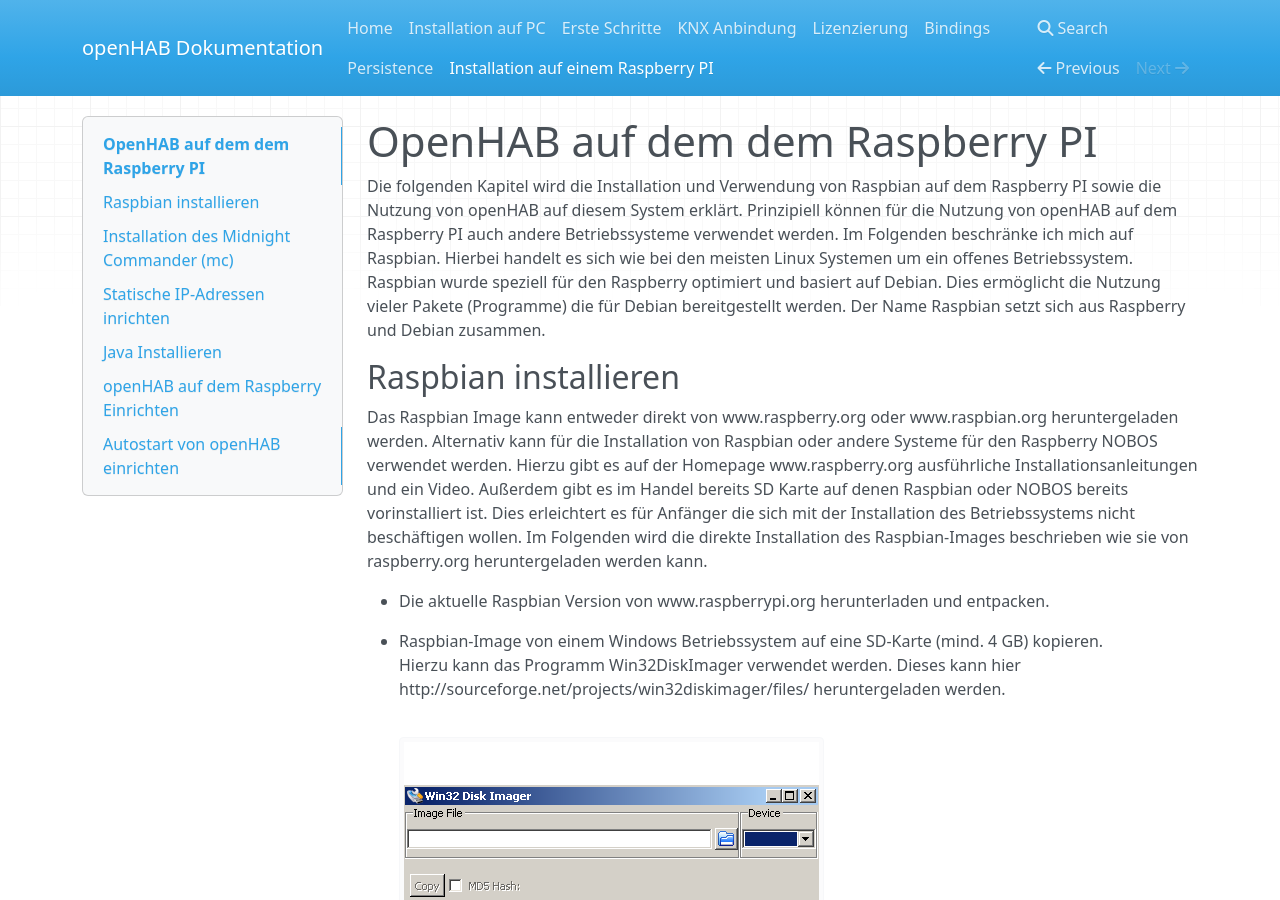
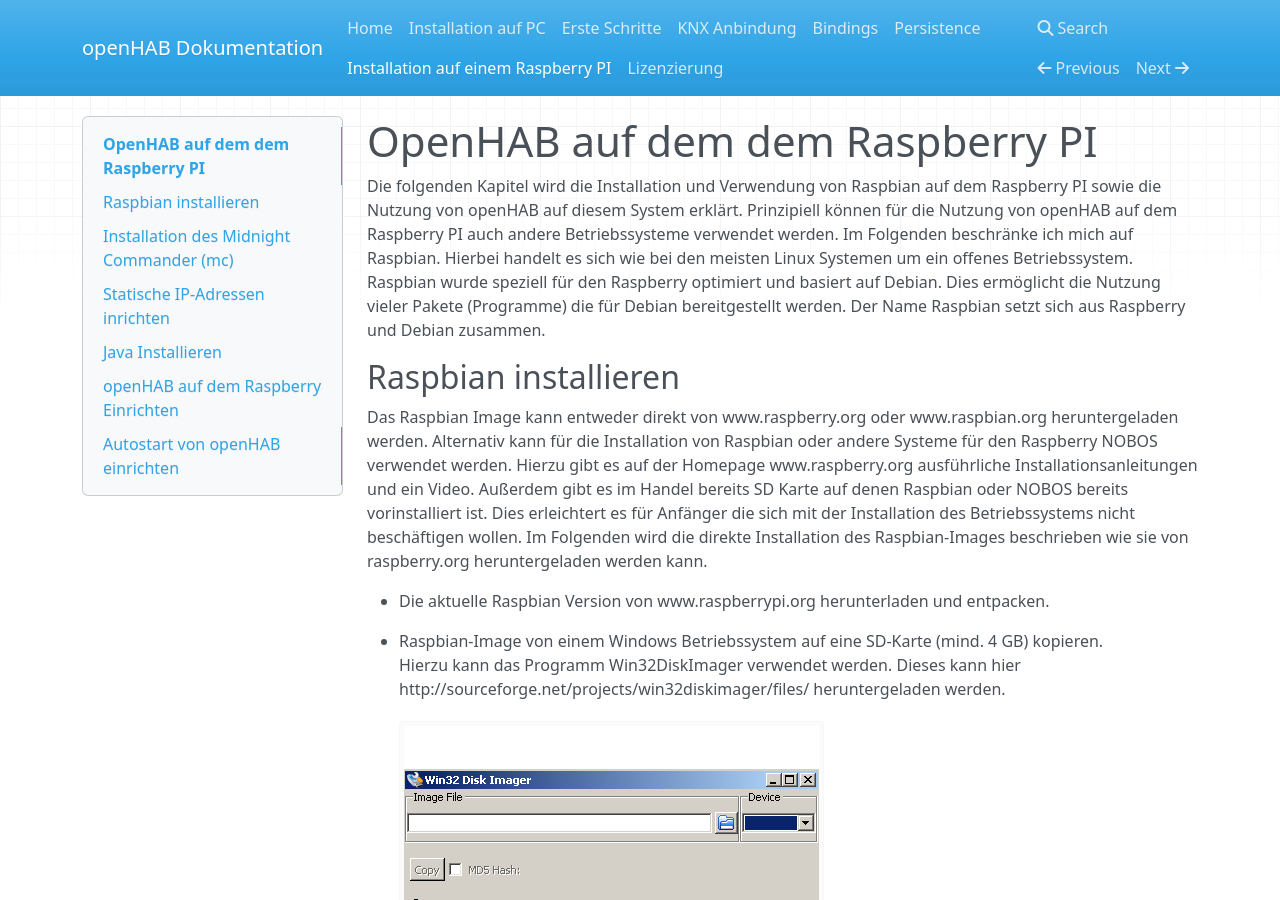
Before and after one commit to mepi0011/openhab.doc, an MkDocs documentation site: the page built from docs/Raspberry.md, in a window 1280 px wide and 900 px high. Built offline with MkDocs 1.6.1, drawn with Linux system fonts in a browser that asks for light colours; nearby versions of some CDN libraries; old or Windows-style settings are respelled for this version of MkDocs; part of the change alters nothing that is shown.

Commit message:
smal changes in yml file and Raspberry.md

```diff
--- a/docs/Raspberry.md
+++ b/docs/Raspberry.md
@@ -33,7 +33,6 @@ von raspberry.org heruntergeladen werden kann.
     Hierzu kann das Programm Win32DiskImager verwendet werden. Dieses
     kann hier http://sourceforge.net/projects/win32diskimager/files/
     heruntergeladen werden.
-
     ![Eingabefenster von Win32 Disk Imager](images/win32-imagewriter.png"Eingabefenster von Win32 Disk Imager")
 
     Nach Installation und Programmstart die SD-Karte und das Image auswählen, anschließend den Vorgang
--- a/mkdocs.yml
+++ b/mkdocs.yml
@@ -4,7 +4,7 @@ pages:
 - [Installation.md, Installation auf PC]
 - [Beispiel.md, Erste Schritte]
 - [KNX.md, KNX Anbindung]
-- [license.md, Lizenzierung]
 - [Bindings.md, Bindings]
 - [Persistence.md, Persistence]
 - [Raspberry.md, Installation auf einem Raspberry PI]
+- [license.md, Lizenzierung]
```
